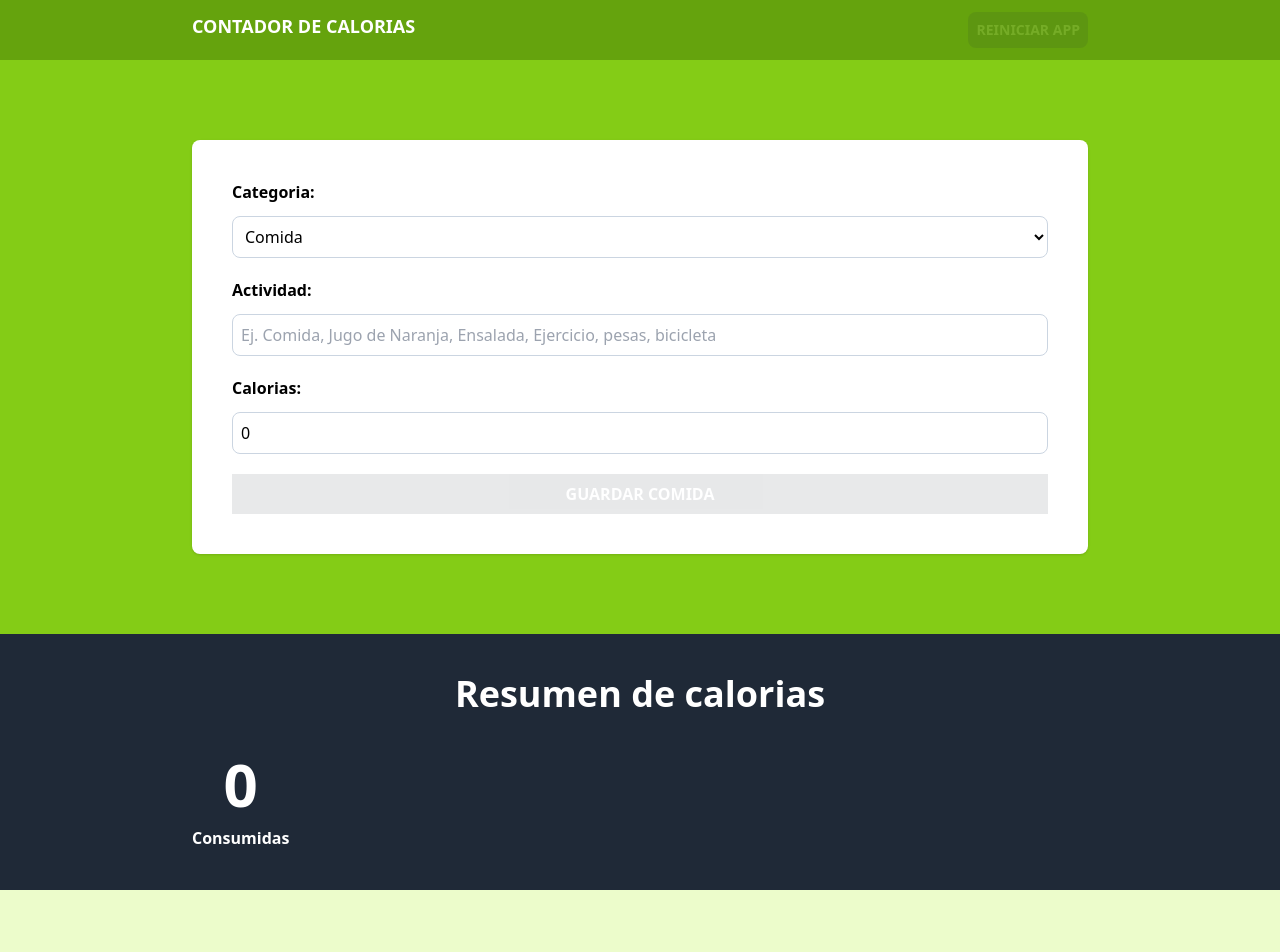
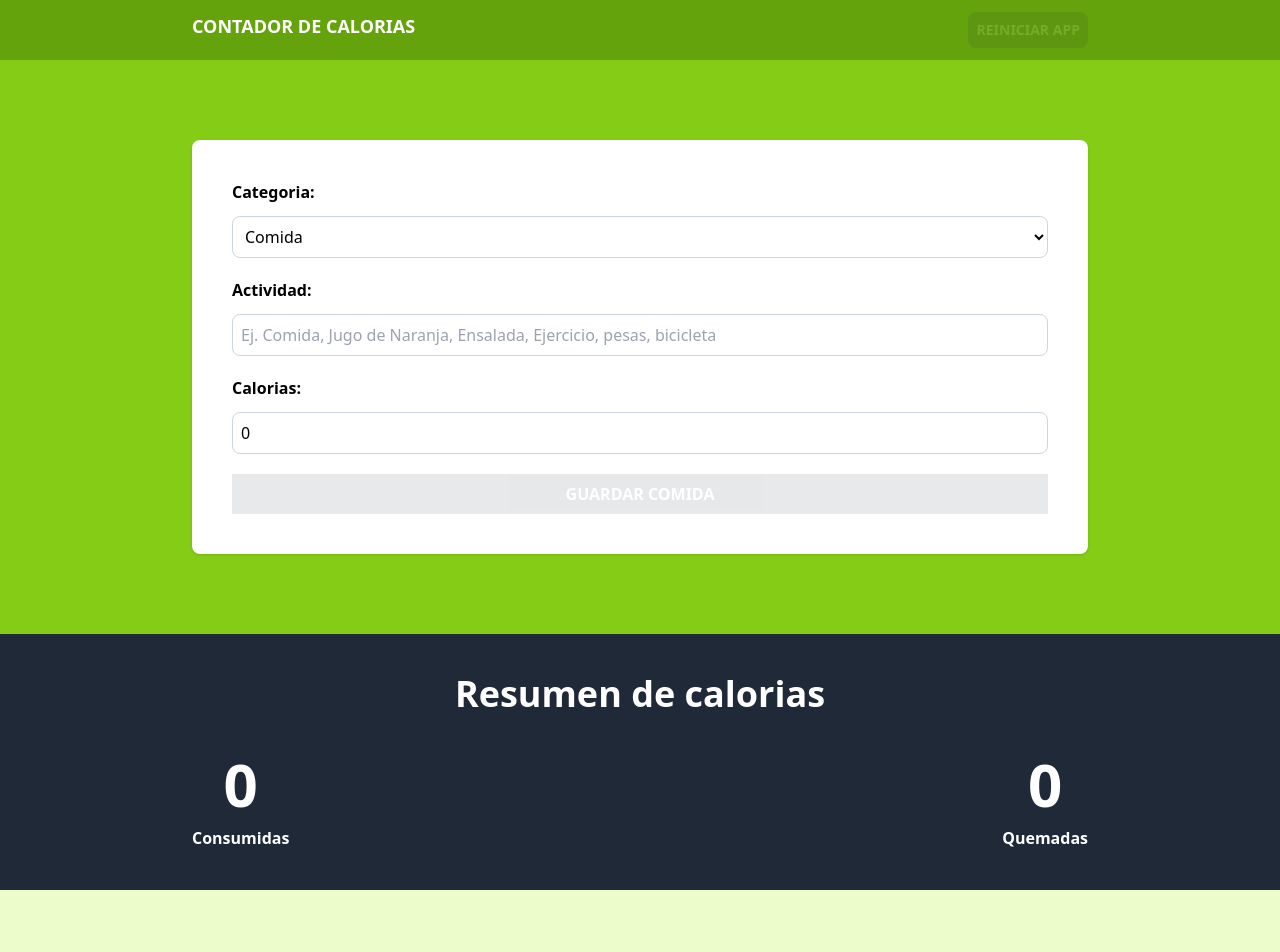
Before and after one commit to robertgrc/contador_calorias, a React (Vite) app: page / in a window 1280 px wide. Shown: the top 952 px of the page. Built offline with nearby package versions, Linux system fonts and the light colour scheme.

Commit message:
mostrando las calorias quemadas

```diff
--- a/src/components/CalorieTracker.tsx
+++ b/src/components/CalorieTracker.tsx
@@ -9,6 +9,7 @@ export default function CalorieTracker({activities}:CalorieTrackerProps) {
 
 //Contadores
 const caloriesConsumed = useMemo(()=>activities.reduce((total,activity)=>activity.category===1? total+activity.calories : total, 0),[activities])
+const caloriesBurned = useMemo(()=>activities.reduce((total,activity)=>activity.category===2? total+activity.calories : total, 0),[activities])
 
   return (
     <>
@@ -20,6 +21,10 @@ const caloriesConsumed = useMemo(()=>activities.reduce((total,activity)=>activit
                 <span className='font-black text-6xl text-orange'>{caloriesConsumed}</span>
                 Consumidas
             </p>
+            <p className='text-white font-bold rounded-full grid grid-cols-1 gap-3 text-center'>
+                <span className='font-black text-6xl text-orange'>{caloriesBurned}</span>
+                Quemadas
+            </p>
         </div>
     </>
   )
```
